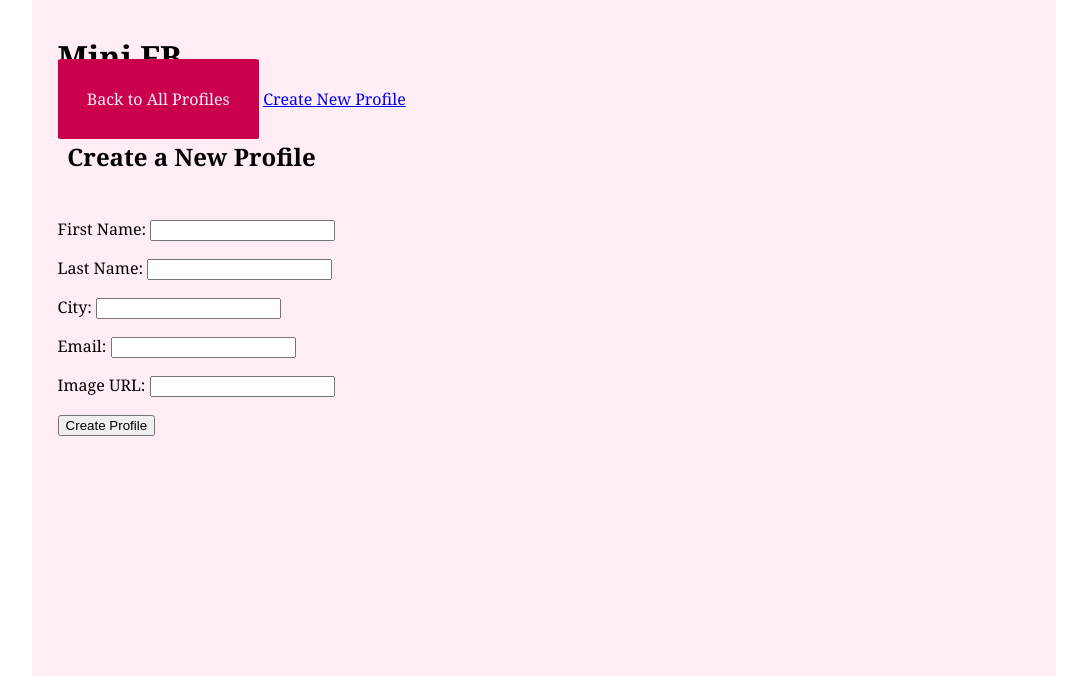
After one commit to ralzaid/cs412, a Django app: page /mini_fb/create_profile/ in a window 1280 px wide. The commit adds this page. Shown: the top 676 px of the page, without its empty margins (96-1183 px from the left). Run offline with Django 4.2, Linux system fonts and the light colour scheme.

Commit message:
all caught up on a6

```diff
--- a/mini_fb/forms.py
+++ b/mini_fb/forms.py
@@ -1,5 +1,5 @@
 from django import forms
-from .models import Profile
+from .models import Profile, StatusMessage
 
 class CreateProfileForm(forms.ModelForm):
     first = forms.CharField(label="First Name", required=True)
@@ -11,3 +11,9 @@ class CreateProfileForm(forms.ModelForm):
     class Meta:
         model = Profile
         fields = ['first', 'last', 'city', 'email', 'image_url']
+
+
+class CreateStatusMessageForm(forms.ModelForm):
+    class Meta:
+        model = StatusMessage
+        fields = ['message']
--- a/mini_fb/models.py
+++ b/mini_fb/models.py
@@ -2,12 +2,11 @@
 # Define data models (objects) for use in the blog application
 from django.db import models
 from django.utils import timezone
+from django.urls import reverse
+
 
 # Create your models here.
 class Profile(models.Model):
-    '''Encapsulate the data for a blog Article by some author.'''
-
-    # data attributes:
     first = models.TextField(blank=False)
     last = models.TextField(blank=False)
     city = models.TextField(blank=False)
@@ -20,6 +19,9 @@ class Profile(models.Model):
     def get_status_messages(self):
         return self.statusmessage_set.order_by('-timestamp')
 
+    def get_absolute_url(self):
+        return reverse('show_profile', kwargs={'pk': self.pk})
+
 
 class StatusMessage(models.Model):
 
--- a/mini_fb/templates/mini_fb/base.html
+++ b/mini_fb/templates/mini_fb/base.html
@@ -10,6 +10,7 @@
     <div class="page-wrapper">
     <h1>Mini FB</h1>
     <a href="{% url 'show_all_profiles' %}" id="back-to">Back to All Profiles</a>
+    <a href="{% url 'create_profile' %}">Create New Profile</a>
         <div class="container">
             <main>
                 {% block content %}
--- /dev/null
+++ b/mini_fb/templates/mini_fb/create_profile_form.html
@@ -0,0 +1,10 @@
+{% extends 'mini_fb/base.html' %}
+
+{% block content %}
+<h2>Create a New Profile</h2>
+<form method="post">
+    {% csrf_token %}
+    {{ form.as_p }}
+    <button type="submit">Create Profile</button>
+</form>
+{% endblock %}
--- a/mini_fb/templates/mini_fb/show_profile.html
+++ b/mini_fb/templates/mini_fb/show_profile.html
@@ -17,6 +17,7 @@
         </tr>
     </table>
     <h2>Status Messages</h2>
+    <a href="{% url 'create_status' profile.pk %}">Post a New Status</a>
     {% if profile.get_status_messages %}
             {% for status in profile.get_status_messages %}
             <p> {{ status.message }} – <em>{{ status.timestamp|date:"Y-m-d H:i" }}</em></p>
--- a/mini_fb/urls.py
+++ b/mini_fb/urls.py
@@ -1,10 +1,12 @@
 from django.urls import path
 from django.conf import settings
 from . import views
-from .views import ShowAllProfilesView, ShowProfilePageView
+from .views import ShowAllProfilesView, ShowProfilePageView, CreateProfileView, CreateStatusMessageView
 
 urlpatterns = [
     path('', views.ShowAllProfilesView.as_view(), name='Show_all'),
     path('profiles/', ShowAllProfilesView.as_view(), name='show_all_profiles'),
     path('profile/<int:pk>/', ShowProfilePageView.as_view(), name='show_profile'),
+    path('create_profile/', CreateProfileView.as_view(), name='create_profile'),
+    path('profile/<int:pk>/create_status/', CreateStatusMessageView.as_view(), name='create_status'),
 ]
--- a/mini_fb/views.py
+++ b/mini_fb/views.py
@@ -1,11 +1,10 @@
 from django.shortcuts import render
 
-# Create your views here.
+from . models import *
+from django.views.generic import ListView, DetailView, CreateView
+from .forms import CreateProfileForm, CreateStatusMessageForm
+from django.urls import reverse
 
-from . models import *
-from django.views.generic import ListView, DetailView
-
-# class-based view
 class ShowAllProfilesView(ListView):
 
     model = Profile
@@ -16,3 +15,32 @@ class ShowProfilePageView(DetailView):
     model = Profile
     template_name = 'mini_fb/show_profile.html'
     context_object_name = 'profile'
+
+class CreateProfileView(CreateView):
+    model = Profile
+    form_class = CreateProfileForm
+    template_name = 'mini_fb/create_profile_form.html'
+
+    def get_success_url(self):
+        return reverse('show_profile', kwargs={'pk': self.object.pk})
+
+
+
+class CreateStatusMessageView(CreateView):
+    model = StatusMessage
+    form_class = CreateStatusMessageForm
+    template_name = 'mini_fb/create_status_form.html'
+
+    def get_context_data(self, **kwargs):
+        context = super().get_context_data(**kwargs)
+        profile = Profile.objects.get(pk=self.kwargs['pk'])
+        context['profile'] = profile
+        return context
+
+    def form_valid(self, form):
+        profile = Profile.objects.get(pk=self.kwargs['pk'])
+        form.instance.profile = profile
+        return super().form_valid(form)
+
+    def get_success_url(self):
+        return reverse('show_profile', kwargs={'pk': self.kwargs['pk']})
```
Also changed, not shown: mini_fb/templates/mini_fb/create_status_form.html (added, +10 -0 lines), db.sqlite3.
